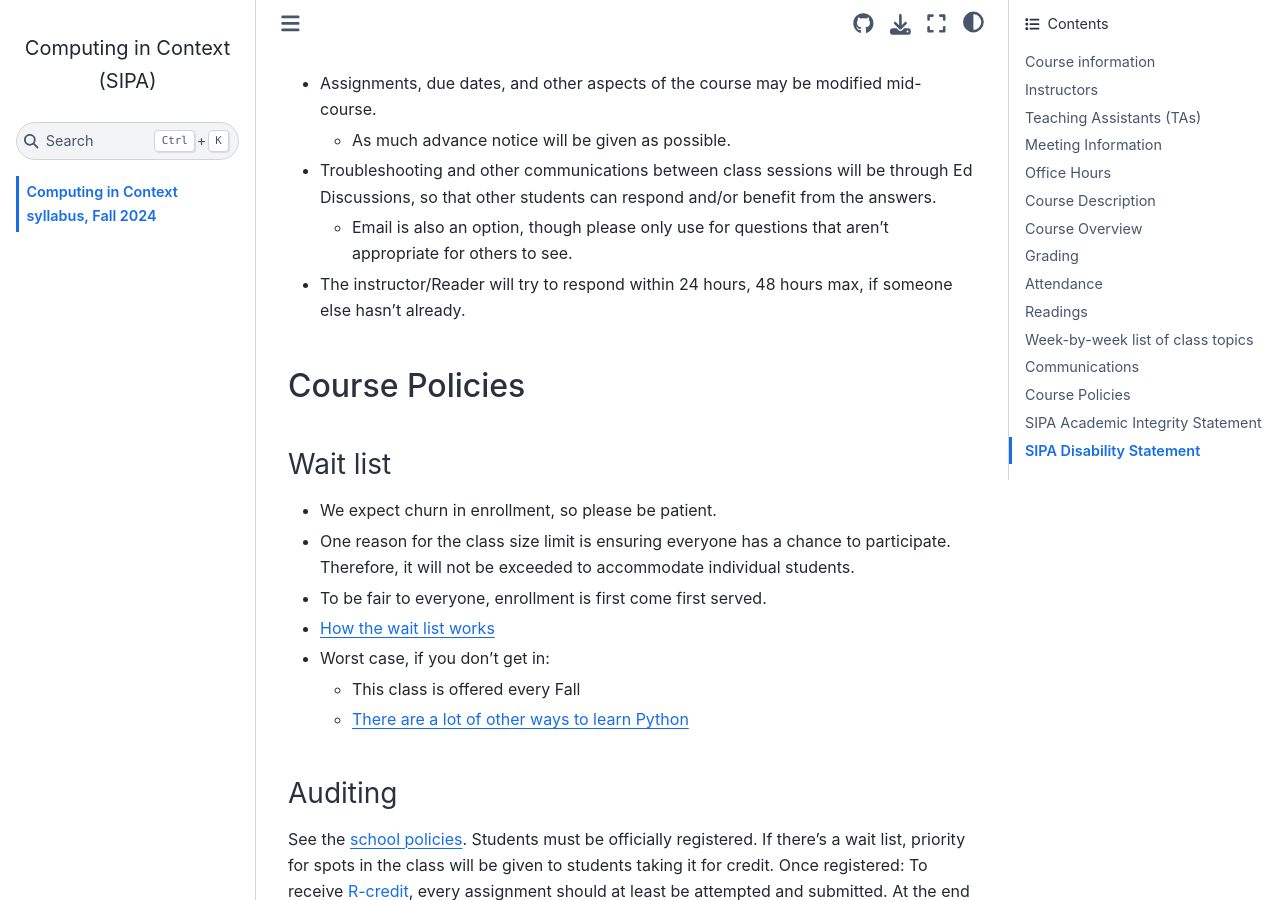
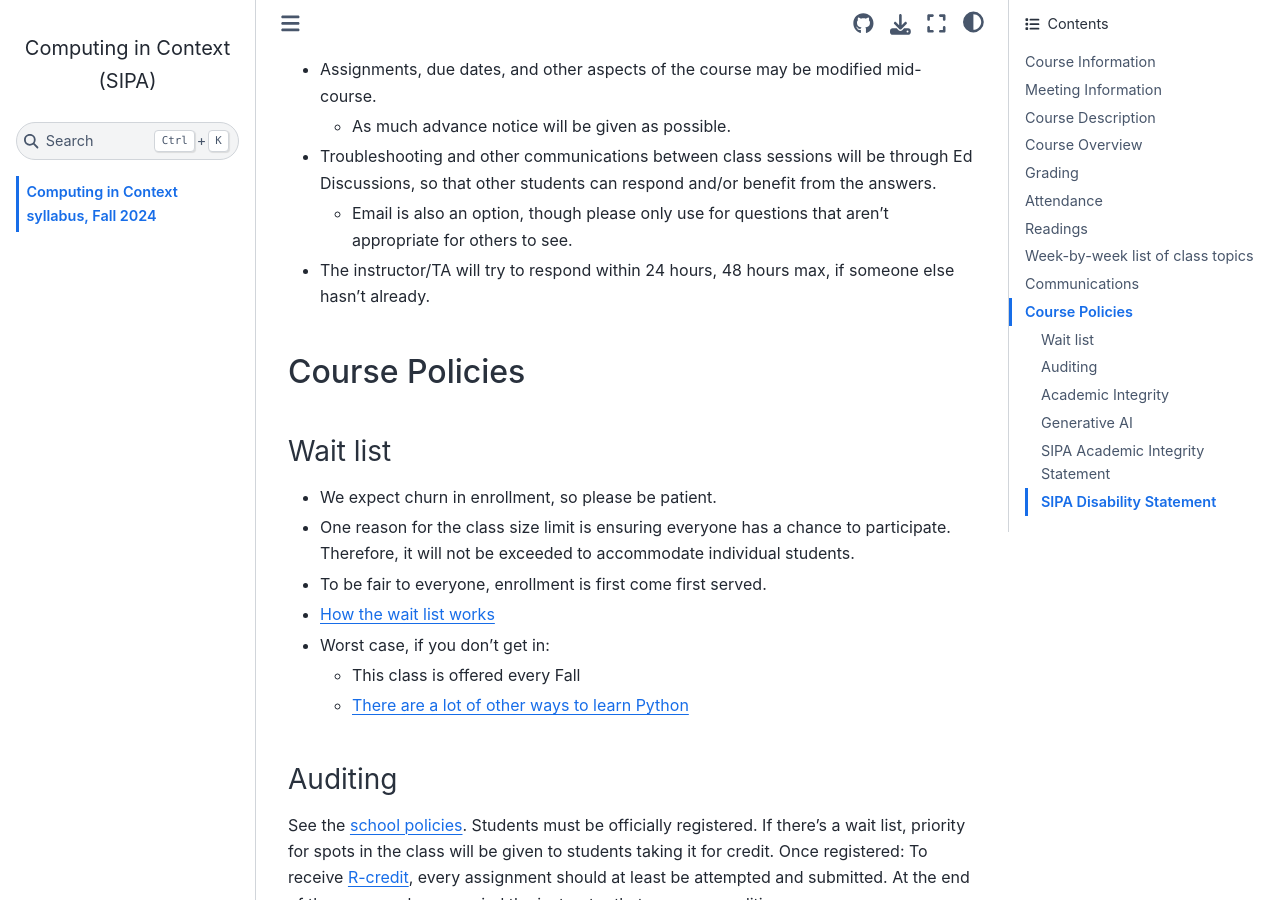
Before and after one commit to afeld/computing-in-context, a Jupyter Book: the page built from index.md, in a window 1280 px wide and 900 px high, scrolled down 5212 px. Built offline with Jupyter Book 1.0.4 settings and Sphinx 7.4.7 and the Sphinx Book theme 1.1.4, drawn with Linux system fonts in a browser that asks for light colours; some of the changed text lies outside the part shown.

Commit message:
reduce the number of h2's

```diff
--- a/index.md
+++ b/index.md
@@ -2,18 +2,18 @@
 
 **_This syllabus is for the SIPA sections of the course. It builds on the [combined course information](https://courseworks2.columbia.edu/courses/203144), so make sure to read that as well._**
 
-## Course information
+## Course Information
 
 - **Course Number:** [INAFU6006](https://vergil.columbia.edu/vergil/search/alf2215?term=20243&course=12464)
 - **Credits:** 3
 - **Prerequisites:** none
 
-## Instructors
+### Instructors
 
 - **First half:** [Adam Cannon](https://www.engineering.columbia.edu/faculty/adam-cannon), cannon@cs.columbia.edu
 - **Second half:** [Aidan Feldman](https://www.sipa.columbia.edu/communities-connections/faculty/aidan-feldman), alf2215@columbia.edu
 
-## Teaching Assistants (TAs)
+### Teaching Assistants (TAs)
 
 Section 1:
 
@@ -49,7 +49,7 @@
 
 [IAB]: https://maps.app.goo.gl/o1jz3y9X1rT1b8KW7
 
-## Office Hours
+### Office Hours
 
 - **Aidan Feldman:** Thursdays 11:30am-12:30pm starting Oct 24, IAB room 831, or [by appointment](https://calendly.com/afeld/office-hours).
 - **Others:** See [the schedule](https://calendar.google.com/calendar/embed?src=91gdtrr1qql96n703ratsgjn2s%40group.calendar.google.com&ctz=America%2FNew_York).
@@ -124,7 +124,7 @@
   - As much advance notice will be given as possible.
 - Troubleshooting and other communications between class sessions will be through Ed Discussions, so that other students can respond and/or benefit from the answers.
   - Email is also an option, though please only use for questions that aren't appropriate for others to see.
-- The instructor/Reader will try to respond within 24 hours, 48 hours max, if someone else hasn't already.
+- The instructor/TA will try to respond within 24 hours, 48 hours max, if someone else hasn't already.
 
 ## Course Policies
 
@@ -158,7 +158,7 @@
 
 These tools can be incredibly useful, but the code they provide is often incomplete or wrong. Knowing enough about code to critically interpret their results can turn them from a crutch to a superpower.
 
-## SIPA Academic Integrity Statement
+### SIPA Academic Integrity Statement
 
 The School of International & Public Affairs does not tolerate cheating or plagiarism in any form. Students who violate the Code of Academic & Professional Conduct will be subject to the Dean's Disciplinary Procedures.
 
@@ -166,6 +166,6 @@
 
 Violations of the Code of Academic & Professional Conduct should be reported to the Associate Dean for Student Affairs.
 
-## SIPA Disability Statement
+### SIPA Disability Statement
 
 SIPA is committed to ensuring that students registered with [Columbia University's Disability Services](https://health.columbia.edu/content/disability-services) (DS) receive the reasonable accommodations necessary to participate fully in their academic programs. If you are a student with a disability and have a DS-certified accommodation letter, you may wish to make an appointment with your course instructor to discuss your accommodations. Faculty provide disability accommodations to students with DS-certified accommodation letters, and they provide the accommodations specified in such letters. If you have any additional questions, please contact SIPA's DS liaison at disability@sipa.columbia.edu.
```
